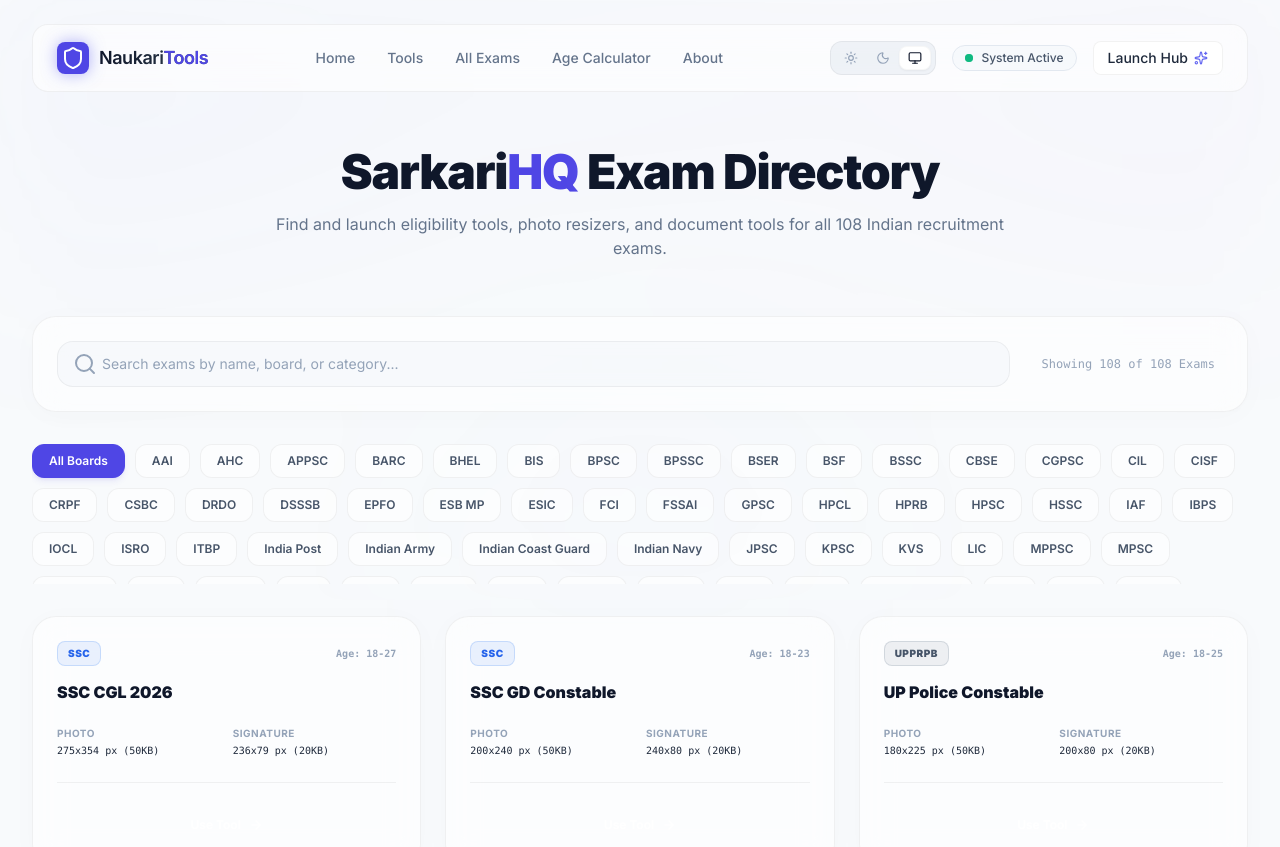
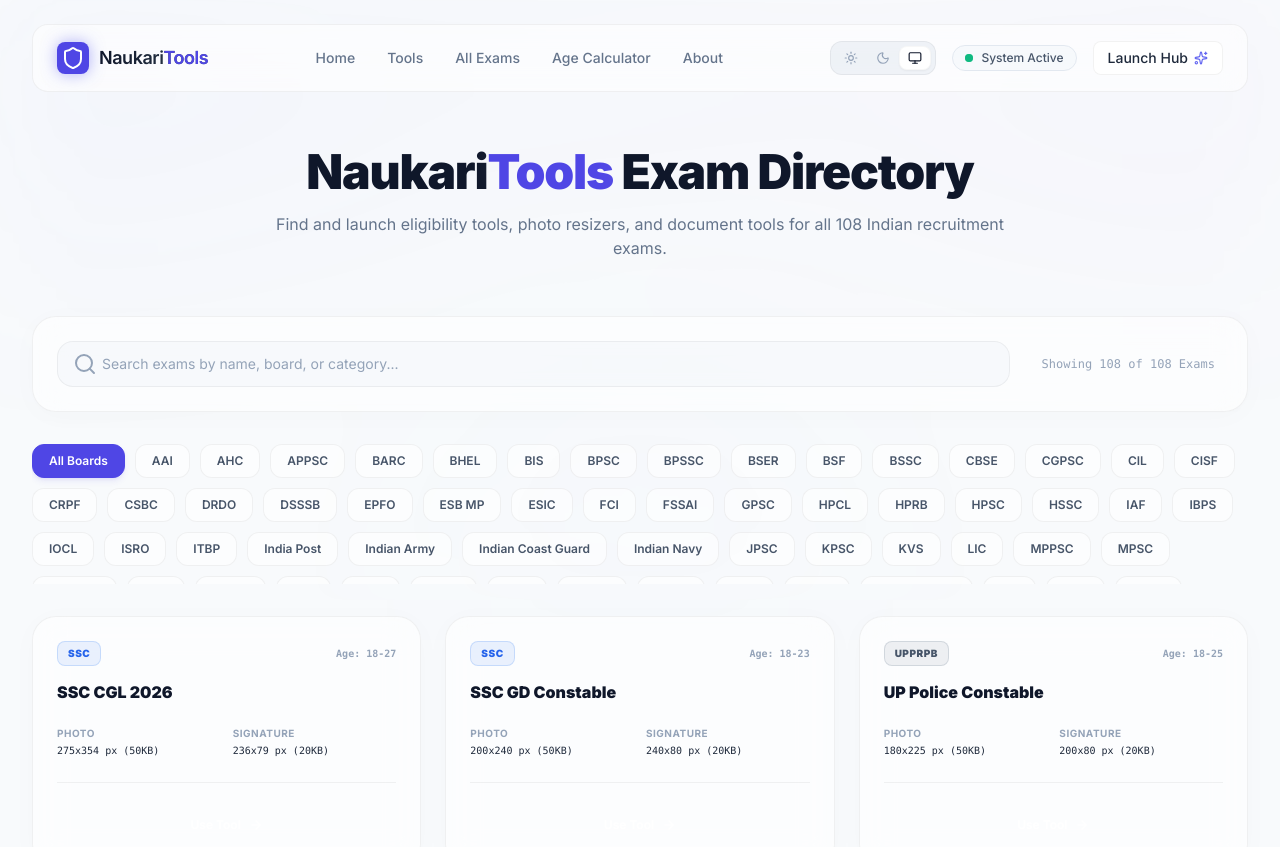
Before and after one commit to nowtaktimes-lgtm/naukari-tools, a Next.js app: page /exams in a window 1280 px wide. Shown: the top 847 px of the page. Built offline with nearby package versions, Linux system fonts and the light colour scheme.

Commit message:
feat: replace last split brand heading with Naukari Tools in ExamsClient

```diff
--- a/components/ExamsClient.tsx
+++ b/components/ExamsClient.tsx
@@ -64,7 +64,7 @@
       {/* Hero Header */}
       <div className="text-center max-w-3xl mx-auto space-y-4 py-6">
         <h1 className="text-4xl sm:text-5xl font-black tracking-tight text-slate-900 dark:text-white glow-text">
-          Sarkari<span className="text-indigo-600 dark:text-indigo-400">HQ</span> Exam Directory
+          Naukari<span className="text-indigo-600 dark:text-indigo-400">Tools</span> Exam Directory
         </h1>
         <p className="text-sm sm:text-base text-slate-500 dark:text-zinc-400 leading-relaxed">
           Find and launch eligibility tools, photo resizers, and document tools for all {examsList.length} Indian recruitment exams.
```
